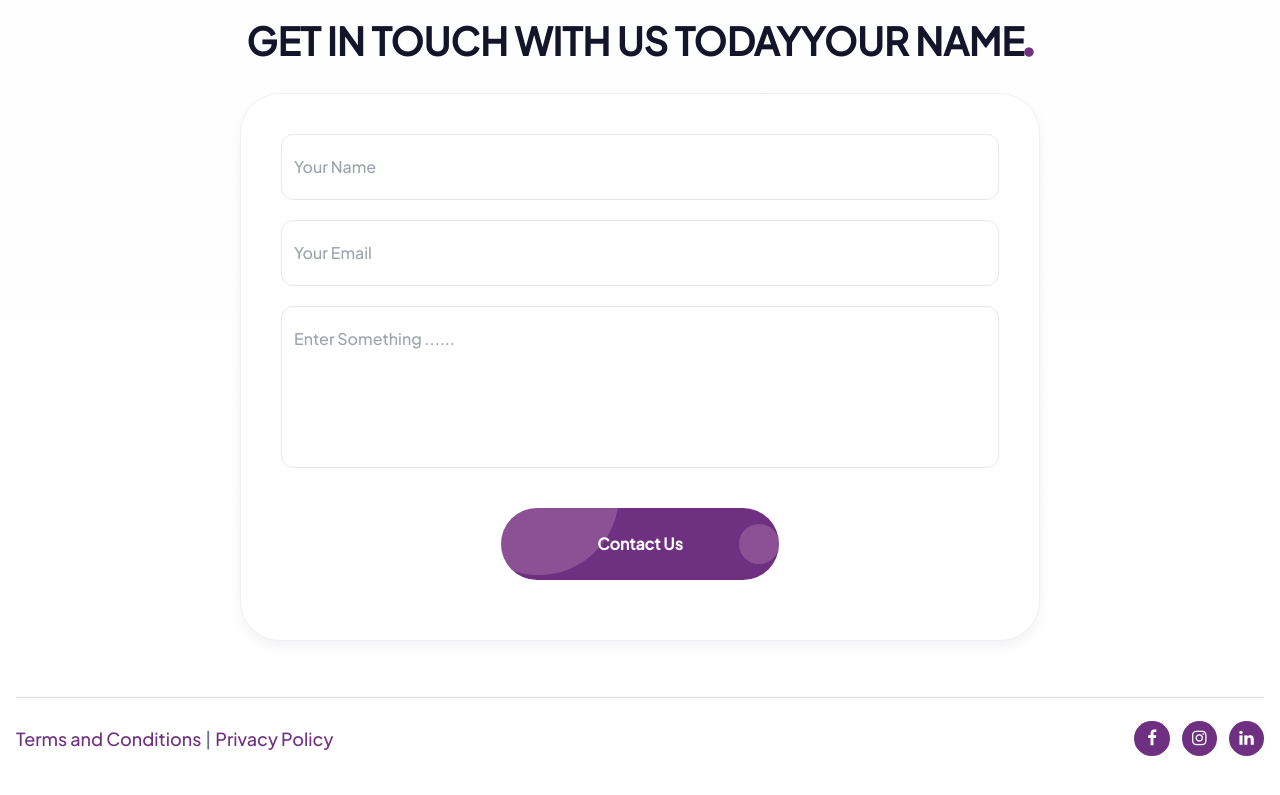
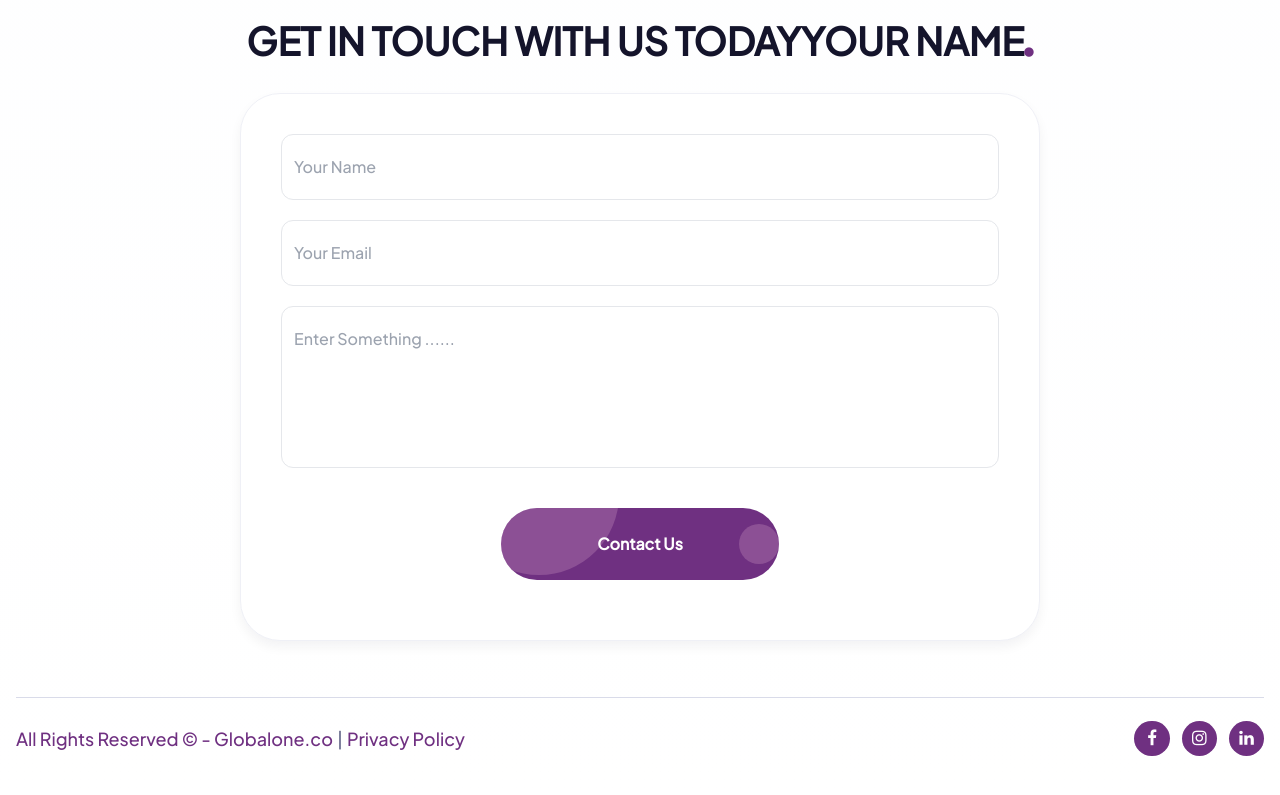
Before and after one commit to stechx1/chary, a Next.js app: page / in a window 1280 px wide. Shown: the part 6049-6844 px from the top of the page. Built offline with nearby package versions, Linux system fonts and the light colour scheme.

Commit message:
added footer text

```diff
--- a/components/Footer/Footer.js
+++ b/components/Footer/Footer.js
@@ -13,7 +13,7 @@ const Footer = () => {
       <div className='flex justify-between  py-[27px]'>
         <div className='flex items-center gap-1'>
           <span className='text-[18px] text-[#6F3081] cursor-pointer '>
-            Terms and Conditions
+            All Rights Reserved © - Globalone.co
           </span>
           <span className='text-[18px] text-[#6e7191] '>|</span>
           <span className='text-[18px] text-[#6F3081] cursor-pointer '>
```
